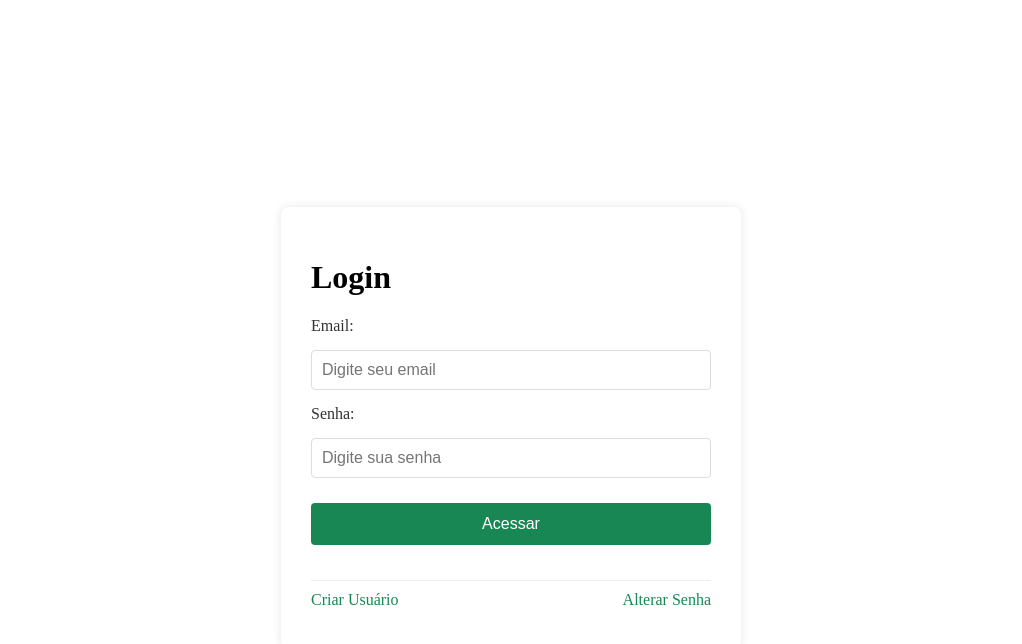
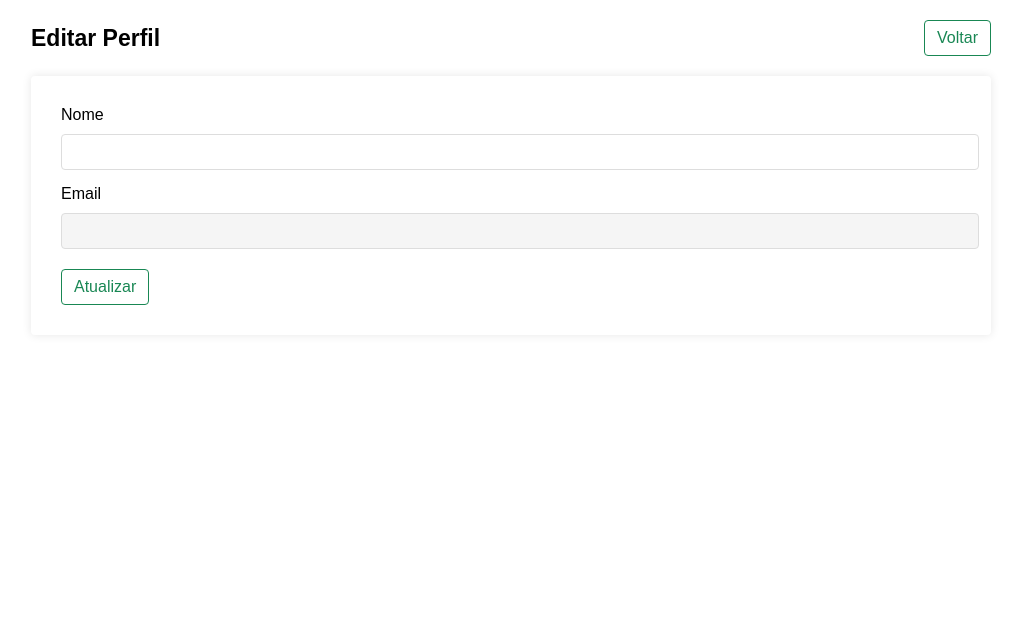
Before and after one commit to cronosmax13/B2-banco-dados, a React (Create React App) app in the folder front-end/: page /perfil in a window 1280 px wide. Before the commit this address led to /login. Shown: the top 644 px of the page, without its empty margins (129-1151 px from the left). Built offline with nearby package versions, Linux system fonts and the light colour scheme.

Commit message:
logout adicionado

```diff
--- a/front-end/src/App.js
+++ b/front-end/src/App.js
@@ -1,11 +1,18 @@
 import React from "react";
 import Routes from "./routes";
 import { AuthProvider } from "./contexts/AuthContext";
+import { EditarPerfil } from "./pages/EditarPerfil";
+import { BrowserRouter, Switch, Route } from "react-router-dom";
 
 function App() {
   return (
     <AuthProvider>
-      <Routes />
+      <BrowserRouter>
+        <Switch>
+          <Route path="/perfil" component={EditarPerfil} exact />
+          <Routes />
+        </Switch>
+      </BrowserRouter>
     </AuthProvider>
   );
 }
--- a/front-end/src/pages/Cadastrar/index.js
+++ b/front-end/src/pages/Cadastrar/index.js
@@ -19,6 +19,8 @@ export const Cadastrar = () => {
   const [produto, setProduto] = useState({
     titulo: "",
     descricao: "",
+    valor: "",
+    quantidade: "",
   });
 
   const [status, setStatus] = useState({
@@ -113,6 +115,31 @@ export const Cadastrar = () => {
               }
             />
           </div>
+          <div>
+            <Label>Valor: </Label>
+            <Input
+              type="number"
+              step="0.01"
+              name="valor"
+              placeholder="Valor do produto"
+              value={produto.valor}
+              onChange={(e) =>
+                setProduto({ ...produto, valor: e.target.value })
+              }
+            />
+          </div>
+          <div>
+            <Label>Quantidade: </Label>
+            <Input
+              type="number"
+              name="quantidade"
+              placeholder="Quantidade em estoque"
+              value={produto.quantidade}
+              onChange={(e) =>
+                setProduto({ ...produto, quantidade: e.target.value })
+              }
+            />
+          </div>
           <div className="button-container">
             <BotaoAcao type="submit">Cadastrar</BotaoAcao>
           </div>
--- a/front-end/src/pages/Editar/index.js
+++ b/front-end/src/pages/Editar/index.js
@@ -20,6 +20,8 @@ export const Editar = () => {
   const [produto, setProduto] = useState({
     titulo: "",
     descricao: "",
+    valor: "",
+    quantidade: "",
   });
 
   const [status, setStatus] = useState({
@@ -136,6 +138,33 @@ export const Editar = () => {
             />
           </div>
 
+          <div>
+            <Label>Valor</Label>
+            <Input
+              type="number"
+              step="0.01"
+              name="valor"
+              placeholder="Valor do produto"
+              value={produto.valor}
+              onChange={(e) =>
+                setProduto({ ...produto, valor: e.target.value })
+              }
+            />
+          </div>
+
+          <div>
+            <Label>Quantidade</Label>
+            <Input
+              type="number"
+              name="quantidade"
+              placeholder="Quantidade em estoque"
+              value={produto.quantidade}
+              onChange={(e) =>
+                setProduto({ ...produto, quantidade: e.target.value })
+              }
+            />
+          </div>
+
           <div className="button-container">
             <BotaoAcao type="submit">Salvar</BotaoAcao>
           </div>
--- /dev/null
+++ b/front-end/src/pages/EditarPerfil/index.js
@@ -0,0 +1,106 @@
+import React, { useState, useEffect } from "react";
+import { useHistory } from "react-router-dom";
+import {
+  Container,
+  ConteudoTitulo,
+  Titulo,
+  ConteudoForm,
+  Form,
+  Label,
+  Input,
+  BotaoAcao,
+  AlertSuccess,
+  AlertDanger,
+} from "./styles";
+
+const EditarPerfil = () => {
+  const history = useHistory();
+  const [usuario, setUsuario] = useState({
+    nome: "",
+    email: "",
+  });
+
+  const [status, setStatus] = useState({
+    type: "",
+    mensagem: "",
+  });
+
+  const handleSubmit = async (e) => {
+    e.preventDefault();
+
+    try {
+      const response = await fetch("http://localhost:8000/usuarios/perfil", {
+        method: "PUT",
+        headers: {
+          "Content-Type": "application/json",
+        },
+        body: JSON.stringify(usuario),
+      });
+
+      const data = await response.json();
+
+      if (data.erro) {
+        setStatus({
+          type: "erro",
+          mensagem: data.mensagem,
+        });
+      } else {
+        setStatus({
+          type: "success",
+          mensagem: "Perfil atualizado com sucesso!",
+        });
+        setTimeout(() => {
+          history.push("/menu");
+        }, 2000);
+      }
+    } catch (err) {
+      setStatus({
+        type: "erro",
+        mensagem: "Erro ao atualizar perfil: " + err.message,
+      });
+    }
+  };
+
+  return (
+    <Container>
+      <ConteudoTitulo>
+        <Titulo>Editar Perfil</Titulo>
+        <BotaoAcao onClick={() => history.push("/menu")}>Voltar</BotaoAcao>
+      </ConteudoTitulo>
+
+      {status.type === "erro" && <AlertDanger>{status.mensagem}</AlertDanger>}
+      {status.type === "success" && (
+        <AlertSuccess>{status.mensagem}</AlertSuccess>
+      )}
+
+      <ConteudoForm>
+        <Form onSubmit={handleSubmit}>
+          <div>
+            <Label>Nome</Label>
+            <Input
+              type="text"
+              value={usuario.nome}
+              onChange={(e) => setUsuario({ ...usuario, nome: e.target.value })}
+            />
+          </div>
+          <div>
+            <Label>Email</Label>
+            <Input
+              type="email"
+              value={usuario.email}
+              onChange={(e) =>
+                setUsuario({ ...usuario, email: e.target.value })
+              }
+              disabled
+            />
+          </div>
+          <div className="button-container">
+            <BotaoAcao type="submit">Atualizar</BotaoAcao>
+          </div>
+        </Form>
+      </ConteudoForm>
+    </Container>
+  );
+};
+
+export { EditarPerfil };
--- /dev/null
+++ b/front-end/src/pages/EditarPerfil/styles.js
@@ -0,0 +1,94 @@
+import styled from "styled-components";
+
+export const Container = styled.div`
+  max-width: 960px;
+  margin: 20px auto;
+  padding: 0 20px;
+`;
+
+export const ConteudoTitulo = styled.div`
+  display: flex;
+  justify-content: space-between;
+  align-items: center;
+  margin-bottom: 20px;
+`;
+
+export const Titulo = styled.h1`
+  font-size: 23px;
+  font-family: sans-serif;
+  margin: 0;
+`;
+
+export const ConteudoForm = styled.div`
+  max-width: 960px;
+  padding: 10px 30px;
+  background-color: #fff;
+  border-radius: 4px;
+  box-shadow: 0 0 10px rgba(0, 0, 0, 0.1);
+`;
+
+export const Form = styled.form`
+  margin: 20px auto;
+
+  div {
+    margin-bottom: 15px;
+  }
+
+  .button-container {
+    margin-top: 20px;
+    display: flex;
+    gap: 10px;
+  }
+`;
+
+export const Label = styled.label`
+  display: block;
+  margin-bottom: 5px;
+  font-family: sans-serif;
+`;
+
+export const Input = styled.input`
+  width: 100%;
+  padding: 8px;
+  border: 1px solid #ddd;
+  border-radius: 4px;
+  font-size: 16px;
+  margin-top: 5px;
+
+  &:disabled {
+    background-color: #f5f5f5;
+    cursor: not-allowed;
+  }
+`;
+
+export const BotaoAcao = styled.button`
+  background-color: #fff;
+  color: #198754;
+  padding: 8px 12px;
+  border: 1px solid #198754;
+  border-radius: 4px;
+  cursor: pointer;
+  font-size: 16px;
+  transition: all 0.3s;
+
+  &:hover {
+    background-color: #198754;
+    color: #fff;
+  }
+`;
+
+export const AlertSuccess = styled.div`
+  background-color: #d1e7dd;
+  color: #0f5132;
+  padding: 10px;
+  border-radius: 4px;
+  margin: 10px 0;
+`;
+
+export const AlertDanger = styled.div`
+  background-color: #f8d7da;
+  color: #842029;
+  padding: 10px;
+  border-radius: 4px;
+  margin: 10px 0;
+`;
--- a/front-end/src/pages/Menu/index.js
+++ b/front-end/src/pages/Menu/index.js
@@ -1,10 +1,17 @@
 import React from "react";
 import { useHistory } from "react-router-dom";
-import { FaBox, FaUserCog } from "react-icons/fa";
+import { FaBox, FaUserCog, FaSignOutAlt } from "react-icons/fa";
 import { Container, MenuGrid, MenuCard, Title } from "./styles";
+import { useAuth } from "../../contexts/AuthContext";
 
 export const Menu = () => {
   const history = useHistory();
+  const { signOut } = useAuth();
+
+  const handleLogout = () => {
+    signOut();
+    history.push("/login");
+  };
 
   return (
     <Container>
@@ -16,10 +23,16 @@ export const Menu = () => {
           <p>Gerenciar produtos do sistema</p>
         </MenuCard>
 
-        <MenuCard onClick={() => history.push("/perfil")}>
+        <MenuCard onClick={() => history.push("/editar-perfil")}>
           <FaUserCog size={40} />
-          <h3>Perfil</h3>
+          <h3>Editar Perfil</h3>
           <p>Gerenciar suas informações</p>
+        </MenuCard>
+
+        <MenuCard onClick={handleLogout}>
+          <FaSignOutAlt size={40} />
+          <h3>Sair</h3>
+          <p>Deslogar do sistema</p>
         </MenuCard>
       </MenuGrid>
     </Container>
--- a/front-end/src/pages/Produtos/index.js
+++ b/front-end/src/pages/Produtos/index.js
@@ -93,6 +93,8 @@ export const Produtos = () => {
             <th>ID</th>
             <th>Título</th>
             <th>Descrição</th>
+            <th>Valor</th>
+            <th>Quantidade</th>
             <th>Ações</th>
           </tr>
         </thead>
@@ -102,6 +104,8 @@ export const Produtos = () => {
               <td>{produto.id}</td>
               <td>{produto.titulo}</td>
               <td>{produto.descricao}</td>
+              <td>R$ {Number(produto.valor).toFixed(2)}</td>
+              <td>{produto.quantidade}</td>
               <td>
                 <ButtonPrimary
                   onClick={() => history.push(`/visualizar/${produto.id}`)}
--- a/front-end/src/pages/Visualizar/index.js
+++ b/front-end/src/pages/Visualizar/index.js
@@ -17,6 +17,8 @@ export const Visualizar = () => {
     id: "",
     titulo: "",
     descricao: "",
+    valor: "",
+    quantidade: "",
   });
 
   const [status, setStatus] = useState({
@@ -82,6 +84,14 @@ export const Visualizar = () => {
             <strong>Descrição: </strong>
             {data.descricao}
           </p>
+          <p>
+            <strong>Valor: </strong>
+            R$ {Number(data.valor).toFixed(2)}
+          </p>
+          <p>
+            <strong>Quantidade: </strong>
+            {data.quantidade}
+          </p>
         </ConteudoProduto>
       )}
     </Container>
--- a/front-end/src/routes/index.js
+++ b/front-end/src/routes/index.js
@@ -10,6 +10,7 @@ import { Visualizar } from "../pages/Visualizar";
 import CadastrarUsuario from "../pages/CadastrarUsuario";
 import { AlterarSenha } from "../pages/AlterarSenha";
 import { Menu } from "../pages/Menu";
+import { EditarPerfil } from "../pages/EditarPerfil";
 
 const Routes = () => {
   return (
@@ -26,6 +27,7 @@ const Routes = () => {
         <PrivateRoute path="/editar/:id" component={Editar} />
         <PrivateRoute path="/visualizar/:id" component={Visualizar} />
         <PrivateRoute path="/menu" component={Menu} />
+        <PrivateRoute path="/editar-perfil" component={EditarPerfil} />
 
         {/* Redireciona qualquer rota não encontrada para Home */}
         <Route path="*" component={() => <Redirect to="/" />} />
```
Also changed, not shown: 2 other files (tests, documents, lock files or other folders).
